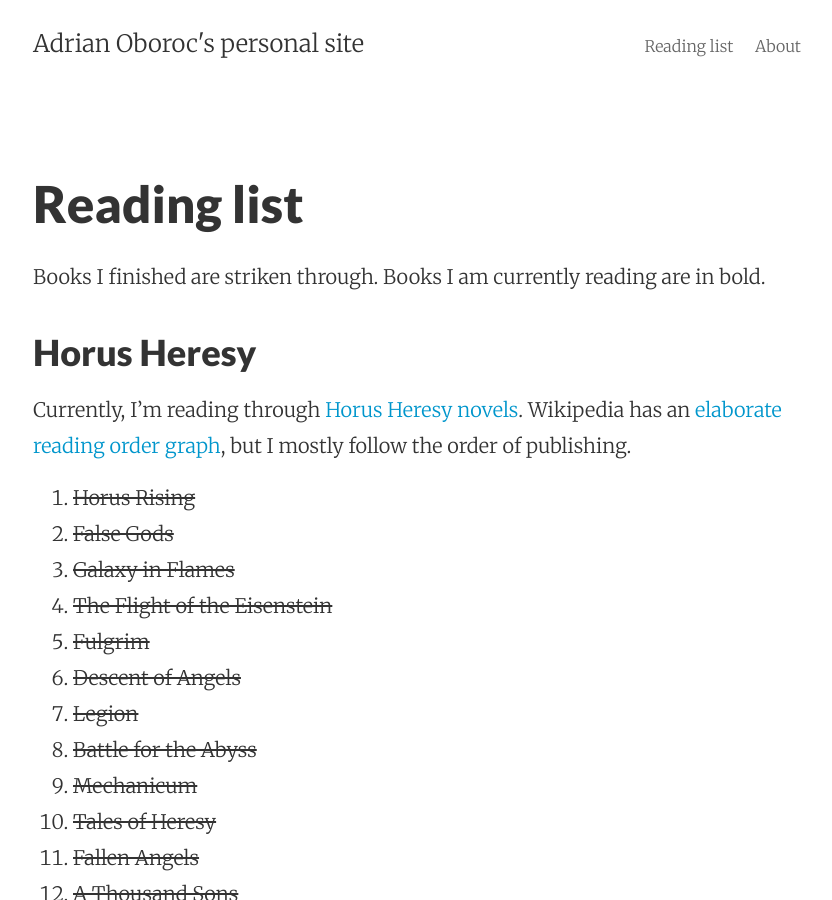
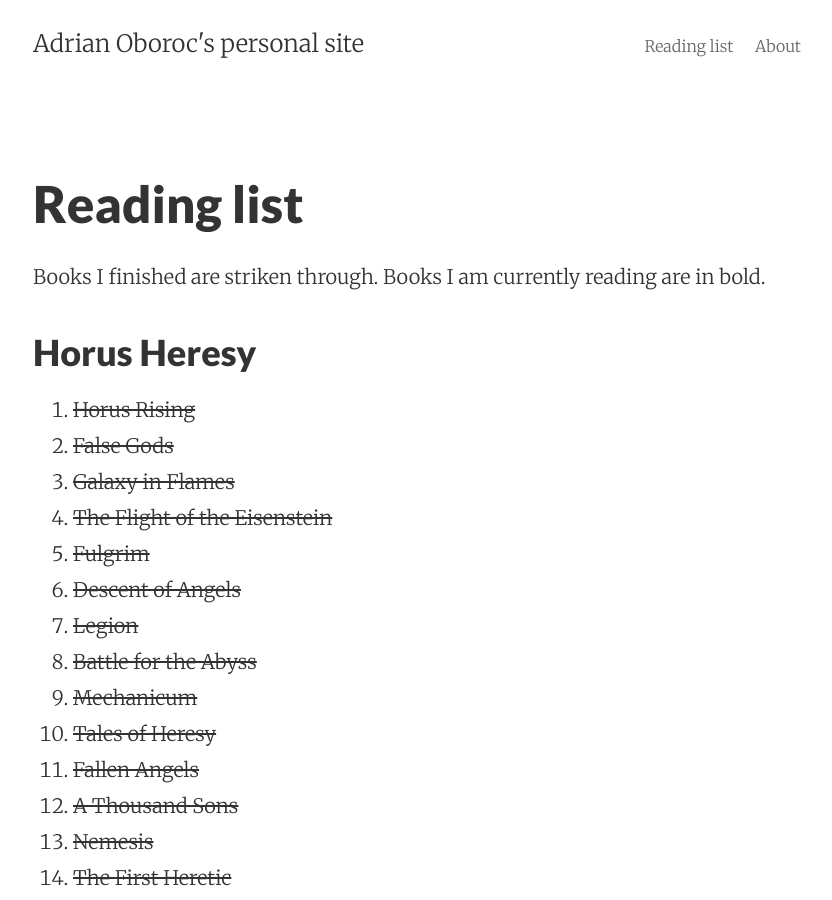
Before and after one commit to oboroc/oboroc.github.io, a Jekyll site: the page built from read.md, in a window 1280 px wide and 900 px high. Shown: the whole window, without its empty margins (223-1055 px from the left). Built offline with Jekyll 4.4.1, drawn with Linux system fonts in a browser that asks for light colours; some of the changed text lies outside the part shown.

Commit message:
Update reading list

```diff
--- a/read.md
+++ b/read.md
@@ -8,12 +8,6 @@
 
 
 ### Horus Heresy
-
-Currently, I'm reading through
-[Horus Heresy novels](http://en.wikipedia.org/wiki/The_Horus_Heresy_%28novels%29).
-Wikipedia has an
-[elaborate reading order graph](http://en.wikipedia.org/wiki/Horus_Heresy_%28fictional_event%29#/media/File:English_Horus_heresy_spoiler_free_tree.jpg),
-but I mostly follow the order of publishing.
 
 1. <del>Horus Rising</del>
 2. <del>False Gods</del>
```
Also changed, not shown: other parts of read.md (+3 -3 lines).
